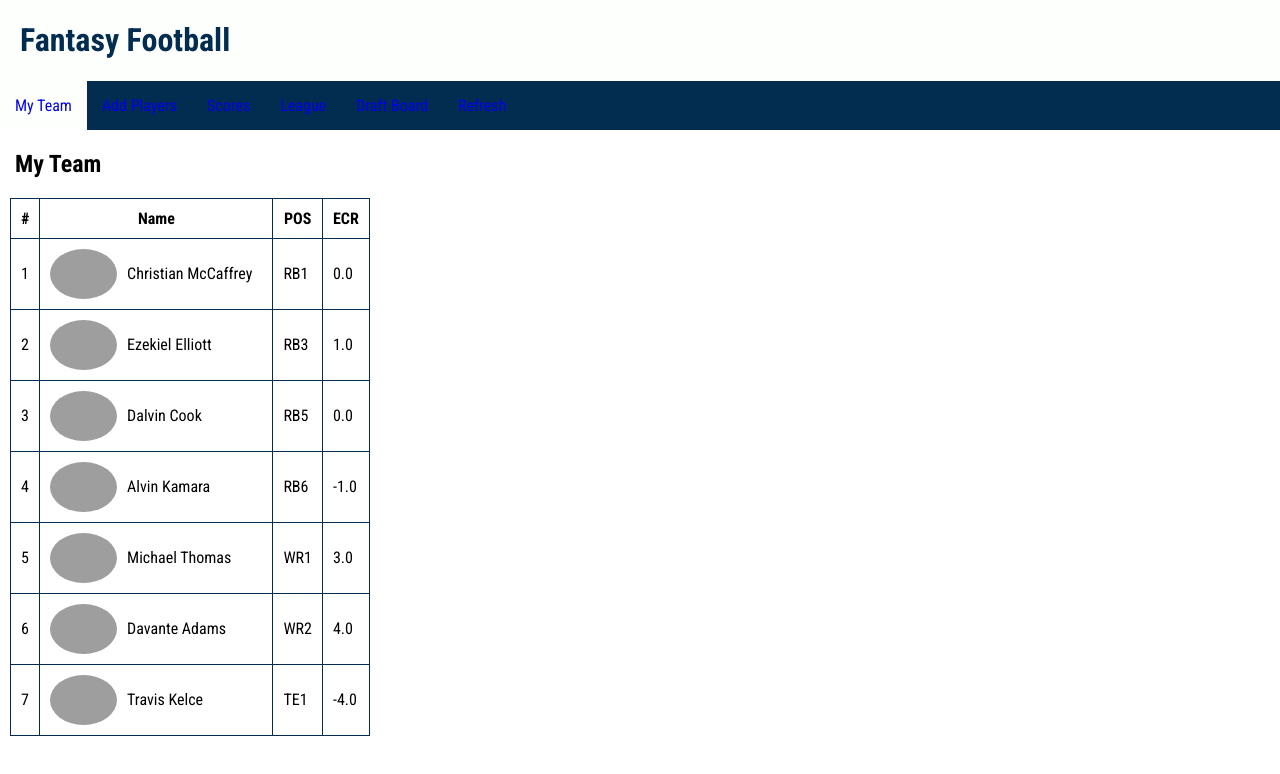
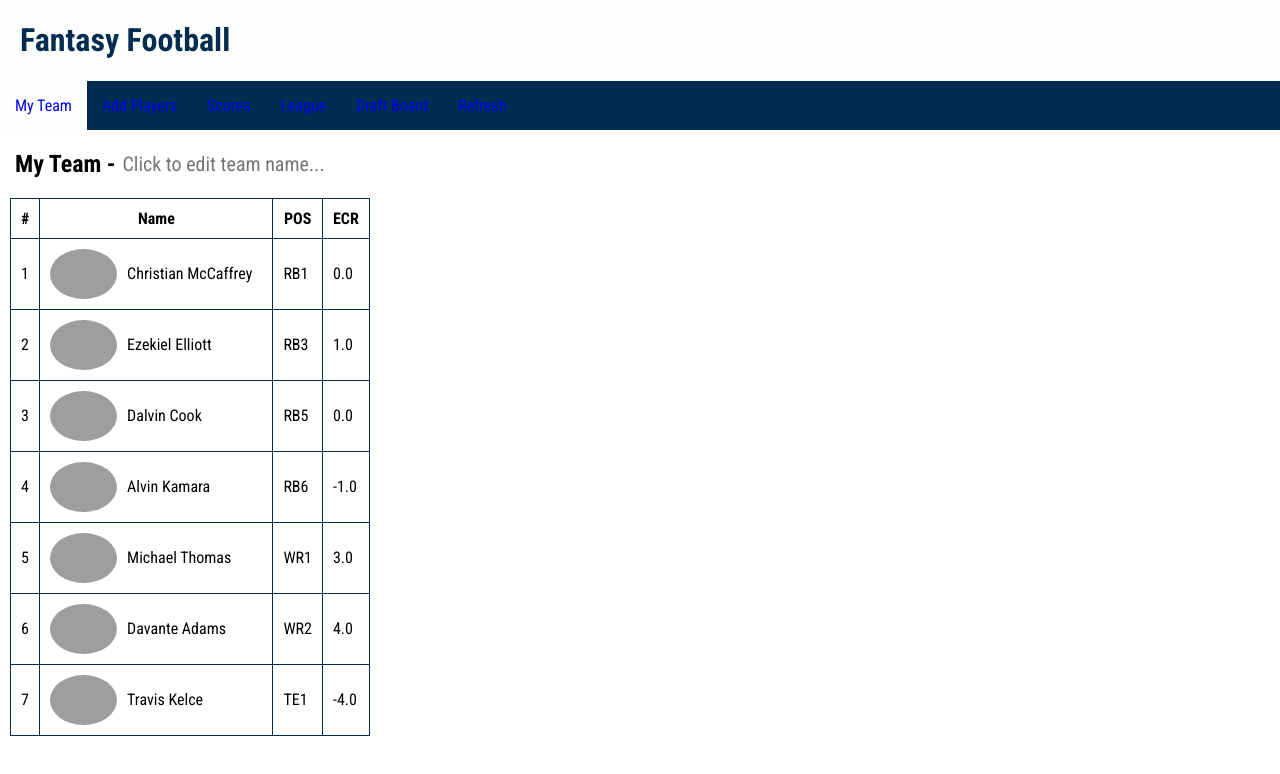
Before and after one commit to EECS-448-Battleship/fantasy-football, a plain HTML site: page index.html in a window 1280 px wide. Both pictures are taken after a click on the link "My Team". Drawn offline with nearby package versions, Linux system fonts and the light colour scheme; grey boxes are pictures that could not be loaded.

Commit message:
Add team name support to my-team page (#4)

```diff
--- a/src/components/pages/MyTeam.component.js
+++ b/src/components/pages/MyTeam.component.js
@@ -4,8 +4,8 @@ import {GridCellRenderType} from '../Grid.component.js'
 const template = `
 <div class="page-my-team">
     <div class="header">
-        <div class="left">
-            <h2>My Team</h2>
+        <div class="left team-name">
+            <h2>My Team - </h2><input placeholder="Click to edit team name..." type="text" v-model="team_name">
         </div>
     </div>
     <div class="body" style="display: flex; flex-direction: row; margin-left: 10px;">
@@ -21,6 +21,8 @@ export default class MyTeamComponent extends Component {
     static get selector() { return 'page-my-team' }
     static get template() { return template }
     static get props() { return [] }
+
+    team_name = ''
 
     overall_column_defs = [
         {
--- a/src/style/components.css
+++ b/src/style/components.css
@@ -197,3 +197,17 @@ div.center span {
     background: #ff1a1a;
     cursor: pointer;
 }
+
+/************ MY TEAM PAGE **************/
+.page-my-team .header .team-name {
+    display: flex;
+    flex-direction: row;
+}
+
+.page-my-team .header .team-name input {
+    margin-left: 5px;
+    border: none;
+    font-size: 15pt;
+    font-family: 'Roboto Condensed', sans-serif;
+    flex: 1;
+}
```
